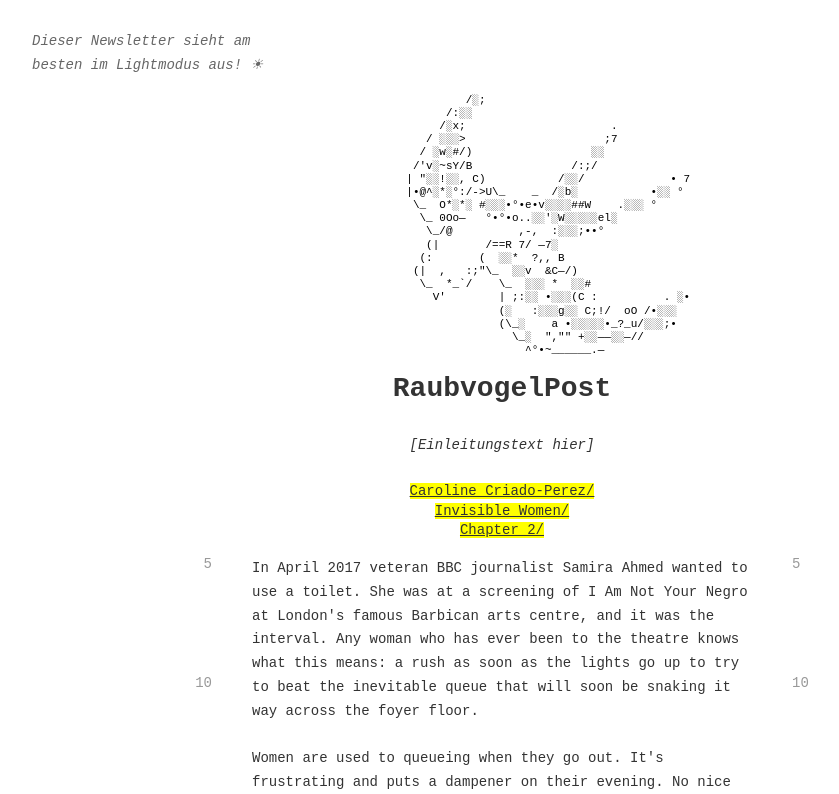
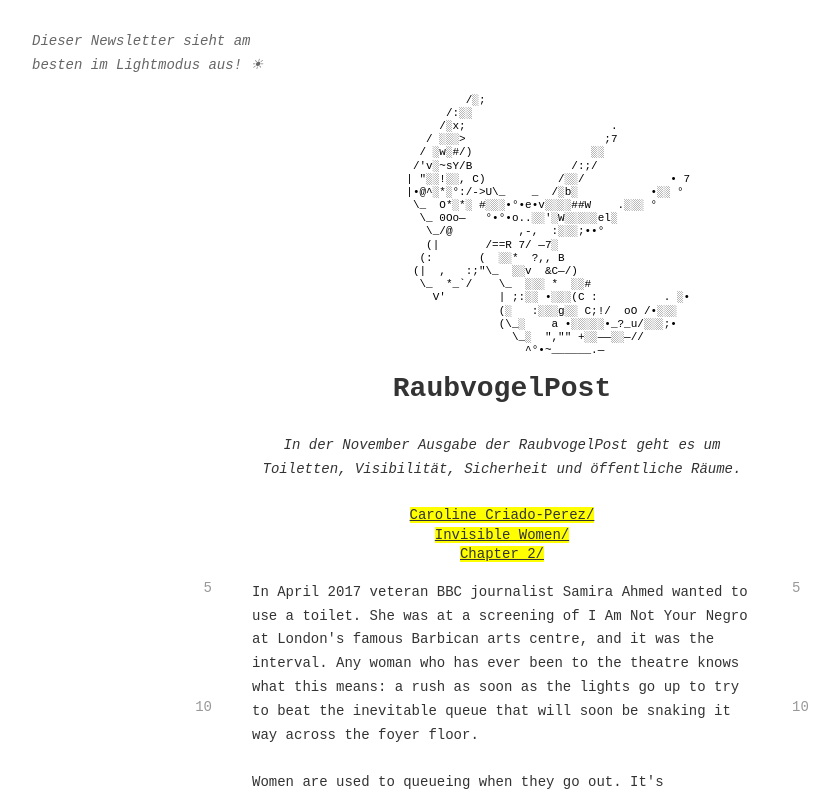
Before and after one commit to yonca-bit/Raubvogel_November, a plain HTML site: page index.html in a window 1280 px wide. Shown: the top 794 px of the page, without its empty margins (138-977 px from the left). Drawn offline with Linux system fonts and the light colour scheme.

Commit message:
Beschreibung und Zeilenzähler

```diff
--- a/index.html
+++ b/index.html
@@ -60,7 +60,7 @@
 
                                     <!-- LINKE SEITE: Zeilennummern -->
                                     <td style="width:40px; vertical-align:top; font-family:'Courier New',monospace; font-size:14px; color:#999999; line-height:1.7; text-align:right; padding-right:20px;">
-                                        <br><br><br><br><br>5<br>
+                                        <br><br><br><br><br><br>5<br>
                                         <br><br><br><br>10<br>
                                         <br><br><br><br>15<br>
                                         <br><br><br><br>20<br>
@@ -187,7 +187,7 @@
 
                                         <!-- EINLEITUNGSTEXT -->
                                         <p style="font-family:'Courier New',monospace; font-size:14px; color:#333333; line-height:1.7; text-align:center; margin:0 0 24px; font-style:italic;">
-                                            [Einleitungstext hier]
+                                            In der November Ausgabe der RaubvogelPost geht es um Toiletten, Visibilität, Sicherheit und öffentliche Räume.
                                         </p>
 
                                         <!-- ÜBERSCHRIFT CRIADO-PEREZ -->
@@ -306,7 +306,7 @@
 
                                     <!-- RECHTE SEITE: Zeilennummern -->
                                     <td style="width:40px; vertical-align:top; font-family:'Courier New',monospace; font-size:14px; color:#999999; line-height:1.7; text-align:left; padding-left:20px;">
-                                        <br><br><br><br><br>5<br>
+                                        <br><br><br><br><br><br>5<br>
                                         <br><br><br><br>10<br>
                                         <br><br><br><br>15<br>
                                         <br><br><br><br>20<br>
```
